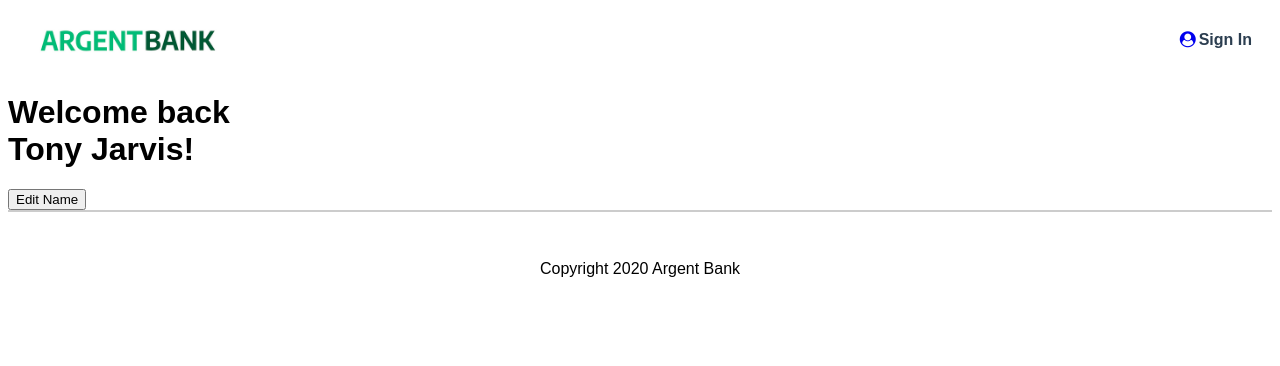
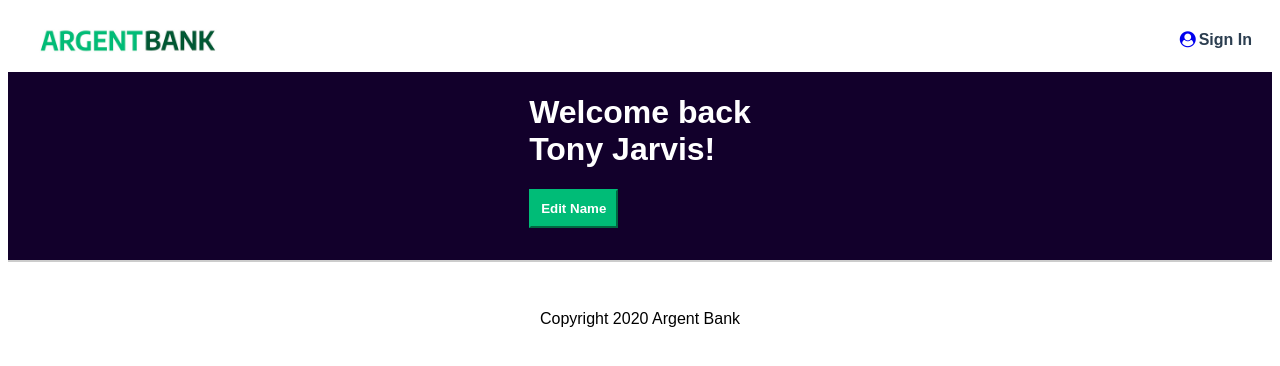
Before and after one commit to BangalyLeDeveloppeur/projet11.github, a React app in the folder proje11/: page /tranjaction in a window 1280 px wide. Built offline with nearby package versions, Linux system fonts and the light colour scheme.

Commit message:
styles du composant wellcom

```diff
--- a/proje11/src/components/wellcom/Wellcom.js
+++ b/proje11/src/components/wellcom/Wellcom.js
@@ -1,14 +1,18 @@
-import React from 'react';
+import React from "react";
 
 const Wellcom = () => {
-    return (
-        <div>
-            <div class="header">
-        <h1>Welcome back<br />Tony Jarvis!</h1>
+  return (
+    <div className="wellcom">
+      <div class="wellcom-header">
+        <h1>
+          Welcome back
+          <br />
+          Tony Jarvis!
+        </h1>
         <button class="edit-button">Edit Name</button>
       </div>
-        </div>
-    );
+    </div>
+  );
 };
 
 export default Wellcom;
--- a/proje11/src/components/wellcom/_wellcom.scss
+++ b/proje11/src/components/wellcom/_wellcom.scss
@@ -0,0 +1,19 @@
+
+.wellcom {
+    display: flex;
+    justify-content: center;
+    align-items: center;
+    background-color: #12002b;
+
+.wellcom-header {
+  color: #fff;
+  margin-bottom: 2rem;
+  button {
+    border-color: #00bc77;
+    background-color: #00bc77;
+    color: #fff;
+    font-weight: bold;
+    padding: 10px;
+  }
+}
+}
--- a/proje11/src/styles/index.scss
+++ b/proje11/src/styles/index.scss
@@ -4,5 +4,6 @@
 @use "../components/feacture/feature";
 @use "../components/connexion/connexion";
 @use "../styles/mediaquery";
+@use "../components/wellcom/wellcom";
 
 @use "../components/footer/footer";
```
